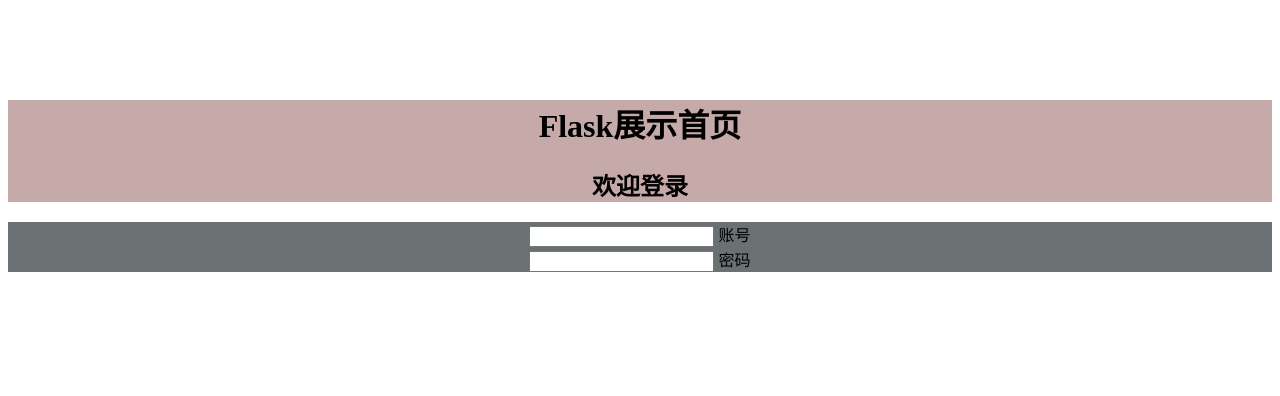
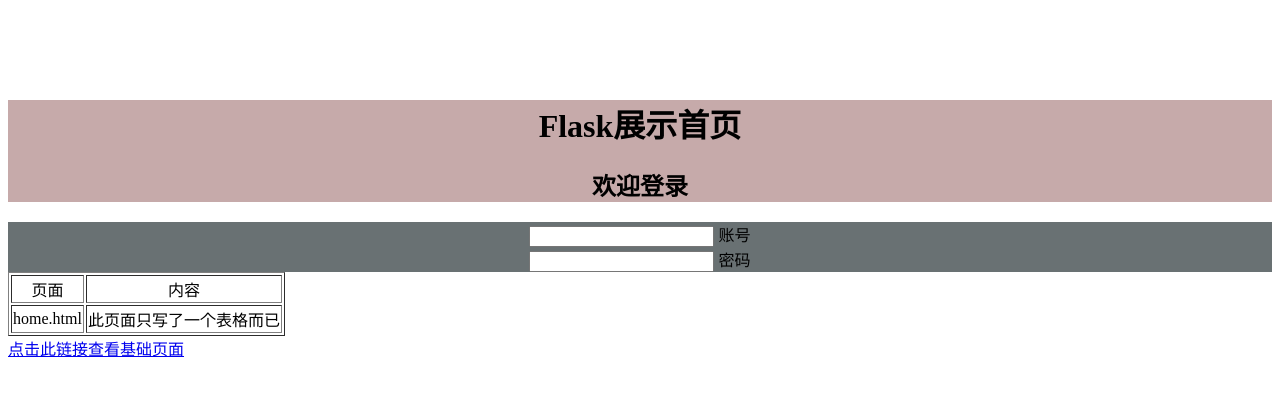
Before and after one commit to TyouSF/flask_micro_project, a Flask app: page / in a window 1280 px wide. Shown: the top 396 px of the page. Run offline with Flask 2, Linux system fonts and the light colour scheme.

Commit message:
2b 模板的继承

```diff
--- /dev/null
+++ b/app/templates/basepage.html
@@ -0,0 +1,30 @@
+<!DOCTYPE html>
+<html lang="en">
+<head>
+	<meta charset="UTF-8">
+	<title>Flask 回顾</title>
+
+	<link rel="stylesheet" href="/static/home.css">
+</head>
+<body>
+	<div class="div_1">
+		<h1>Flask展示首页</h1>
+		<h2>欢迎登录</h2>
+	</div>
+	<div class="div_2">
+		<form action="">
+			<div>
+				<input type="email"> <label for="">账号</label>
+			</div>
+			<div>
+				<input type="password"> <label for="">密码</label>
+			</div>
+		</form>
+	</div>
+	{% block  main_content %}
+	<div style="text-align: center;">
+		<a href="{{ url_for('home') }}">点此查看继承后的页面</a>
+	</div>
+	{% endblock %}
+</body>
+</html>
--- a/app/templates/home.html
+++ b/app/templates/home.html
@@ -1,25 +1,19 @@
-<!DOCTYPE html>
-<html lang="en">
-<head>
-	<meta charset="UTF-8">
-	<title>Flask 回顾</title>
+{% extends "basepage.html" %}
 
-	<link rel="stylesheet" href="static/home.css">
-</head>
-<body>
-	<div class="div_1">
-		<h1>Flask展示首页</h1>
-		<h2>欢迎登录</h2>
-	</div>
-	<div class="div_2">
-		<form action="">
-			<div>
-				<input type="email"> <label for="">账号</label>
-			</div>
-			<div>
-				<input type="password"> <label for="">密码</label>
-			</div>
-		</form>
-	</div>
-</body>
-</html>
+{% block main_content %}
+
+<div style="text-align: center;">
+	<table cellpadding="1" border="1">
+		<tr>
+			<td>页面</td>
+			<td>内容</td>
+		</tr>
+		<tr>
+			<td>home.html</td>
+			<td>此页面只写了一个表格而已</td>
+		</tr>
+	</table>
+</div>
+<a href="{{ url_for('basepage') }}">点击此链接查看基础页面</a>
+
+{% endblock %}
--- a/run.py
+++ b/run.py
@@ -9,4 +9,9 @@ def home():
     return render_template("home.html")
 
 
+@app.route('/base/')
+def basepage():
+    return render_template("basepage.html")
+
+
 app.run()
```
Also changed, not shown: docs/nowversion.md (+5 -1 lines), README.md.
